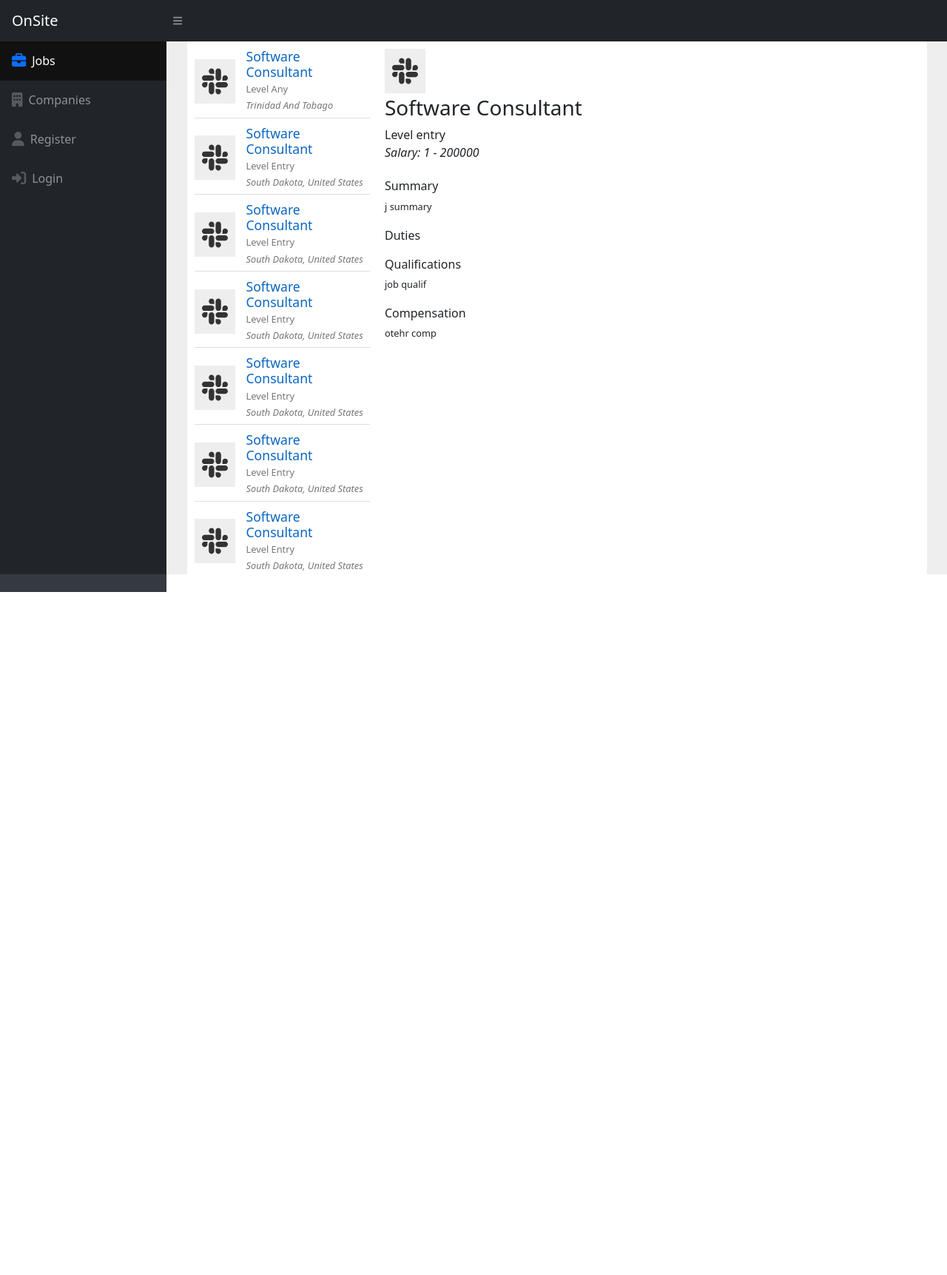
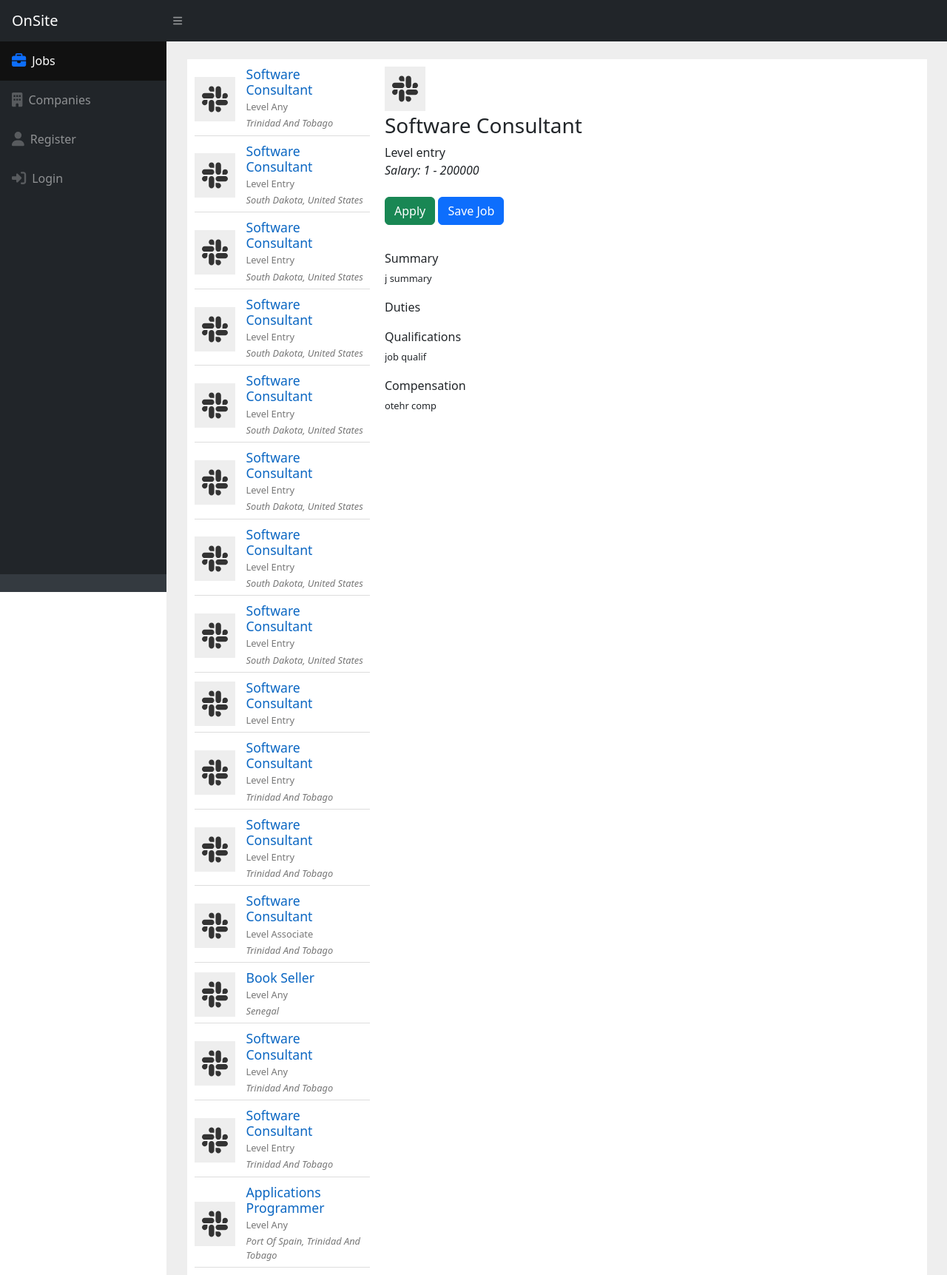
Before and after one commit to adrian007i/onsite, a Django app: page /jobs/listing/9 in a window 1280 px wide. Shown: the whole page at 74% size. Before the commit the page ends 800 px from the top, so only its background shows below. Run offline with Django 5.2, Linux system fonts and the light colour scheme; data comes from the database, SQL or seed files in the repository; some libraries are stand-ins or nearby versions.

Commit message:
sticky company profile on job view

```diff
--- a/static/custom/styles.css
+++ b/static/custom/styles.css
@@ -65,10 +65,19 @@
 
 }
 
+#jobs #right_head{
+    height: 250px;
+}
+
+#right #jd_section{
+    height: calc(100vh - 350px);
+    overflow-y: scroll;
+}
+
 #jobs #right {
     flex: 3;
-    height: calc(100vh - 100px);
-    overflow-y: scroll;
+    /* height: 100%;
+    overflow-y: hidden; */
     padding: 10px 20px;
 }
 
@@ -123,15 +132,14 @@
     height: 40px;
 }
 
-.jd_section div {
+#jd_section div {
     margin-bottom: 20px;
     font-size: .8rem;
 }
 
 
 main {
-    height: calc(100vh - 80px);
-    overflow-y: scroll;
+    overflow:hidden;
     background-color: #eee;
 }
 
--- a/templates/public/jobs.html
+++ b/templates/public/jobs.html
@@ -5,6 +5,8 @@
 
 <div id="layoutSidenav_content">
     <main>
+
+        <br>
         <div class="job_section bg-white">
             <div id="jobs">
                 <div id="left">
@@ -24,6 +26,7 @@
 
                 </div>
                 <div id="right">
+                    <div id="right_head">
                         <div class="employer">
                             <div class="icon"><i class="fa-brands fa-slack"></i></div>
                             <div class="company">{{jd.job_head.created_by.company}} </div>
@@ -36,7 +39,11 @@
                             <div class="location "><em> Salary: {{jd.job_head.salary_min}} - {{jd.job_head.salary_max}}</em> </div>
                         </div>
                         <br>
-                    <div class="jd_section">
+
+                        <button class="btn btn-success">Apply</button>
+                        <button class="btn btn-primary">Save Job</button>
+                    </div>
+                    <div id="jd_section">
                         <h6>Summary</h6>
                         <div>{{jd.summary|linebreaks}}</div>
                         <h6>Duties</h6>
```
Lines whose indentation alone changed are shown as unchanged.
